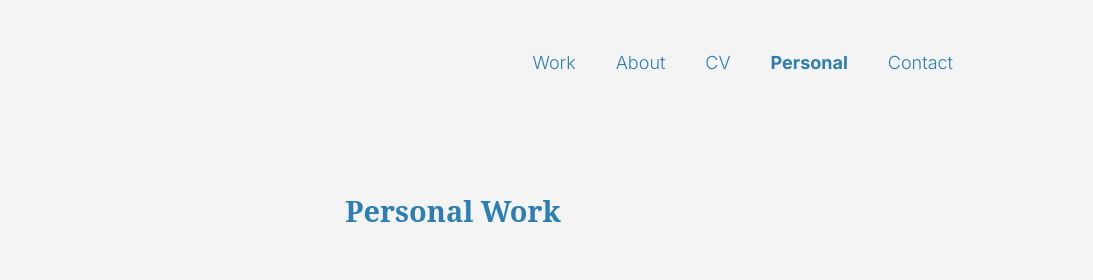
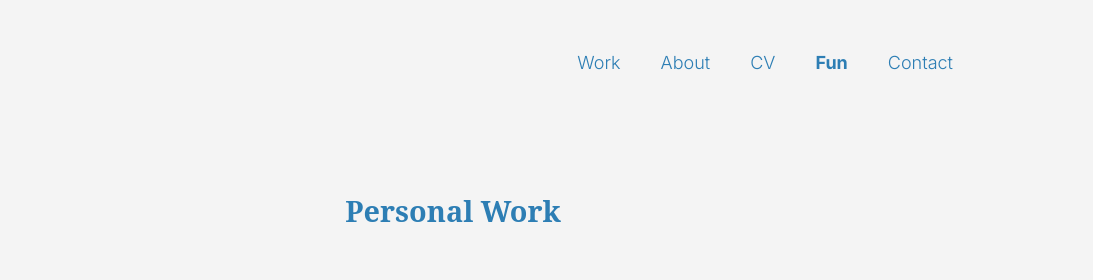
Before and after one commit to lucyjacobson/lucyrosejacobson.github.io, a plain HTML site: page personalwork.html in a window 1280 px wide. Shown: the top 280 px of the page, 187-1280 px from the left. Drawn offline with nearby package versions, Linux system fonts and the light colour scheme; a web font is replaced by a local one.

Commit message:
Pw Update

```diff
--- a/personalwork.html
+++ b/personalwork.html
@@ -35,7 +35,7 @@
         <a href="index.html" class="WorkLink">Work</a>
         <a href="about.html">About</a>
         <a href="Assets/Resume/Lucy_Jacobson_Resume.pdf" download>CV</a>
-        <a href="personalwork.html"><strong>Personal</strong></a>
+        <a href="personalwork.html"><strong>Fun</strong></a>
         <a href="contact.html">Contact</a>
       </nav>
 
@@ -44,7 +44,7 @@
     <a href="index.html" class="WorkLink"><strong>Work</strong></a>
     <a href="about.html">About</a>
     <a href="Assets/Resume/Lucy_Jacobson_Resume.pdf" download>CV</a>
-    <a href="personalwork.html">Personal</a>
+    <a href="personalwork.html">Fun</a>
     <a href="contact.html">Contact</a>
   </nav>
 </div>
```
